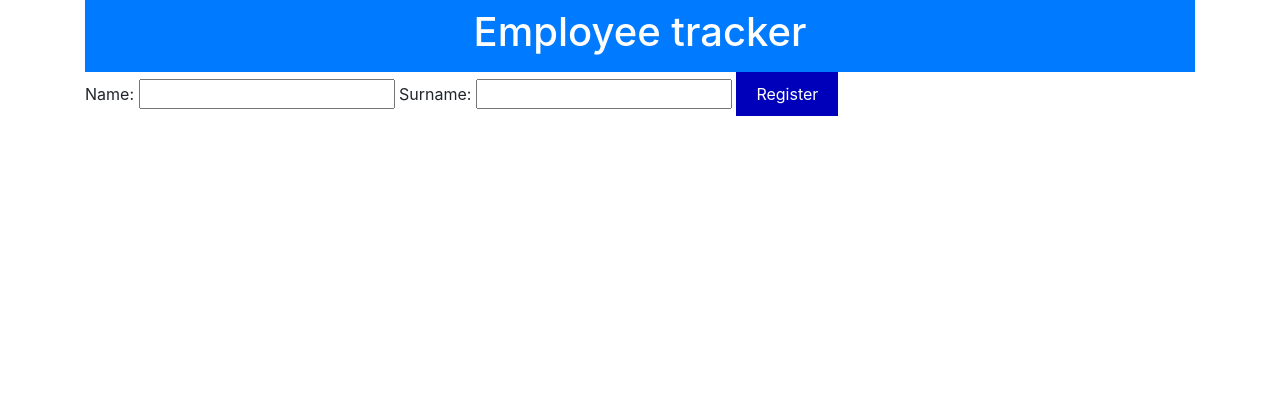
After one commit to AleksanderDishnica/employeeTimer, a PHP site: template app/views/register.view.php in a window 1280 px wide. The commit adds this page. Shown: the top 420 px of the page. Run offline with PHP 8.4, Linux system fonts and the light colour scheme; the template is opened without the code that fills it, so the values that code supplies are empty; some libraries are stand-ins or nearby versions.

Commit message:
Added register link, register.view.php

```diff
--- a/app/views/index.view.php
+++ b/app/views/index.view.php
@@ -1,4 +1,5 @@
 <div id="root">
+	<a href="./register">Register</a>
 	<div class="left">
 		<button src="" id="start" class="green">Start</button>
 	</div>
--- /dev/null
+++ b/app/views/register.view.php
@@ -0,0 +1,7 @@
+<div id="root">
+	<form class="form" id="register">
+		Name: <input type="text" name="name">
+		Surname: <input type="text" name="surname">
+		<button class="" id="">Register</button>
+	</form>
+</div>
--- a/css/default.css
+++ b/css/default.css
@@ -1,7 +1,11 @@
 button{
+	background-color:#00b;
 	color:white;
 	border:0;
 	padding:10px 20px;
+}
+button:hover{
+	background-color:#00f;
 }
 
 .left{
```
